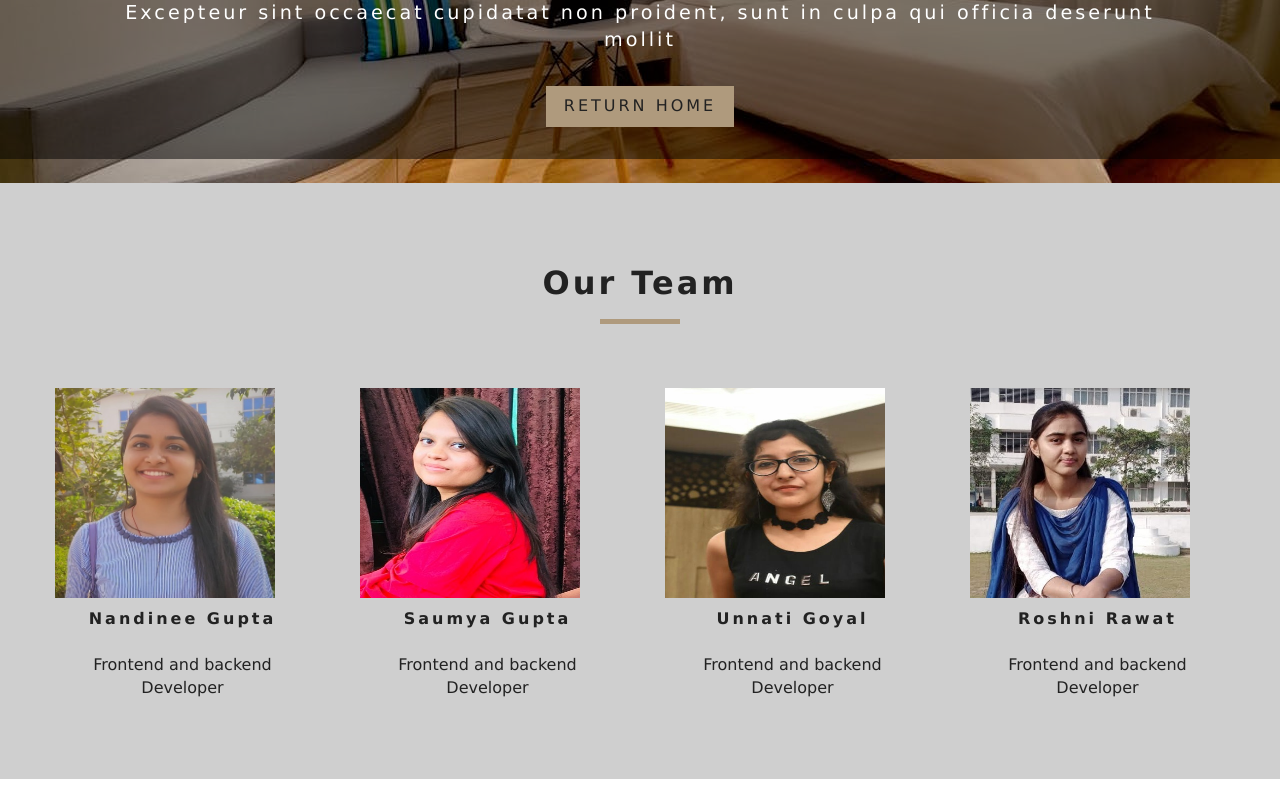
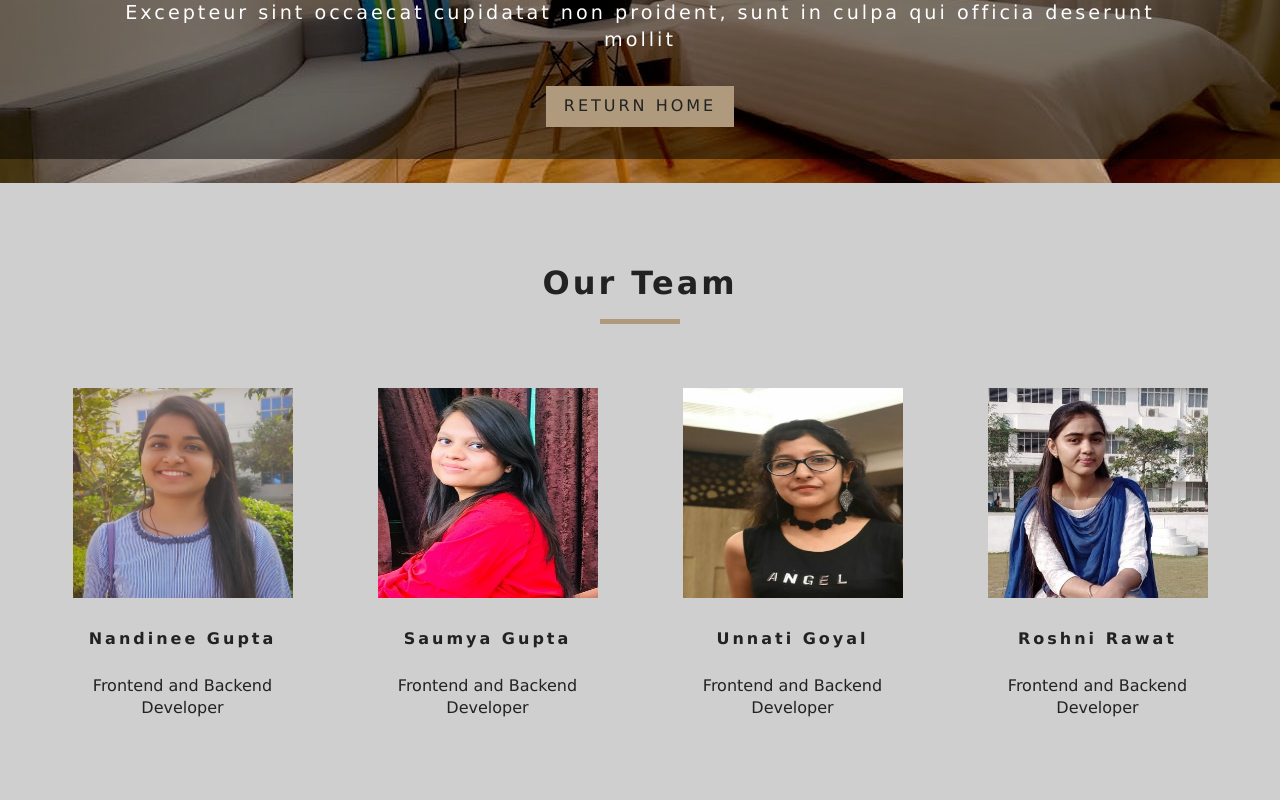
Before and after one commit to nandinee33/luxurious-resort-site, a React (Create React App) app in the folder resort/: page /team in a window 1280 px wide. Shown: the part 363-1163 px from the top of the page. Before the commit the page ends 1142 px from the top, so only its background shows below. Built offline with nearby package versions, Linux system fonts and the light colour scheme.

Commit message:
resolve all faults and warnings

```diff
--- a/resort/src/App.css
+++ b/resort/src/App.css
@@ -250,6 +250,14 @@
     font-size: 2.5rem;
     margin-bottom: 1.5rem;
   }
+
+  .service .testimonial-imgs img {
+    display: inline-block;
+    margin-bottom: 1.5rem;
+    width: 220px;
+    height: 210px;
+  }
+
   .services h6 {
     letter-spacing: var(--mainSpacing);
     text-transform: capitalize;
@@ -380,13 +388,6 @@
     display: block;
   }
 
-  .testimonial-imgs img {
-    width: 220px;
-    height: 210px;
-    margin-bottom: 10px;
-    display: block;
-  }
-
   .single-room-info {
     width: 80vw;
     display: grid;
@@ -431,7 +432,7 @@
   @media screen and (min-width: 992px) {
     .single-room-images,
     .single-room-info,
-    .room-extras {
+    .room-extras{
       width: 95vw;
       max-width: 1170px;
     }
--- a/resort/src/components/Booking.js
+++ b/resort/src/components/Booking.js
@@ -2,10 +2,10 @@ import React, { Component } from 'react'
 import Title from "./Title";
 import { GiBank } from "react-icons/gi";
 
-export default class Services extends Component {
+export default class Booking extends Component {
 
     state = {
-        services: [
+        booking: [
           {
             icon: <GiBank />,
             title: "UPI Pay",
@@ -38,7 +38,7 @@ export default class Services extends Component {
             <section className="services">
                 <Title title="payment Modes" />
                 <div className="services-center">
-                {this.state.services.map(item => {
+                {this.state.booking.map(item => {
                     return (
                     <article key={`item-${item.title}`} className="service">
                         <span>{item.icon}</span>
--- a/resort/src/components/Feedback.js
+++ b/resort/src/components/Feedback.js
@@ -10,10 +10,10 @@ import img7 from "../images/teamNdTestimonials/8.png";
 import img8 from "../images/teamNdTestimonials/9.jpg";
 
 
-export default class Services extends Component {
+export default class Feedback extends Component {
 
     state = {
-        services: [
+        feedback: [
           {
             icon: img7,
             title: "Nandinee Gupta",
@@ -72,11 +72,11 @@ export default class Services extends Component {
             <section className="services">
                 <Title title="Testimonials" />
                 <div className="services-center">
-                {this.state.services.map(item => {
+                {this.state.feedback.map(item => {
                     return (
                     <article key={`item-${item.title}`} className="service">
                       <div className="testimonial-imgs">
-                        <img src={item.icon} />
+                        <img src={item.icon} alt="customers"/>
                         </div>
 
                         {/* <span>{item.icon}</span> */}
--- a/resort/src/components/TeamMembers.js
+++ b/resort/src/components/TeamMembers.js
@@ -5,33 +5,33 @@ import roshni from "../images/teamNdTestimonials/Roshni.jpg";
 import saumya from "../images/teamNdTestimonials/Saumya.jpg";
 import nandinee from "../images/teamNdTestimonials/Nandinee.jpg";
 
-export default class Services extends Component {
+export default class TeamMembers extends Component {
 
     state = {
-        services: [
+        members: [
           {
             icon: nandinee,
             title: "Nandinee Gupta",
             info:
-              "Frontend and backend Developer"
+              "Frontend and Backend Developer"
           },
           {
             icon: saumya,
             title: "Saumya Gupta",
             info:
-            "Frontend and backend Developer"
+            "Frontend and Backend Developer"
           },
           {
             icon: unnati,
             title: "Unnati Goyal",
             info:
-            "Frontend and backend Developer"
+            "Frontend and Backend Developer"
           },
           {
             icon: roshni,
             title: "Roshni Rawat",
             info:
-            "Frontend and backend Developer"
+            "Frontend and Backend Developer"
           },
 
 
@@ -44,11 +44,11 @@ export default class Services extends Component {
             <section className="services">
                 <Title title="Our Team" />
                 <div className="services-center">
-                {this.state.services.map(item => {
+                {this.state.members.map(item => {
                     return (
                     <article key={`item-${item.title}`} className="service">
                       <div className="testimonial-imgs">
-                        <img src={item.icon}/>
+                        <img src={item.icon} alt="team members"/>
                         </div>
                         {/* <span>{item.icon}</span> */}
                         <h6>{item.title}</h6>
--- a/resort/src/pages/Order.js
+++ b/resort/src/pages/Order.js
@@ -9,7 +9,7 @@ export default function Order() {
     return (
         <>
         <Hero hero="roomsHero">
-            <Banner title="Conferm Your Booking">
+            <Banner title="Confirm Your Booking">
                 <Link to="/rooms" className="btn-primary">
                     return to rooms
                 </Link>
--- a/resort/src/pages/SingleRoom.js
+++ b/resort/src/pages/SingleRoom.js
@@ -1,6 +1,6 @@
 import React, { Component } from 'react'
 import defaultBcg from "../images/room-1.jpeg";
-import Hero from "../components/Hero";
+//import Hero from "../components/Hero";
 import Banner from "../components/Banner";
 import { Link } from "react-router-dom";
 import { RoomContext } from "../context";
```
